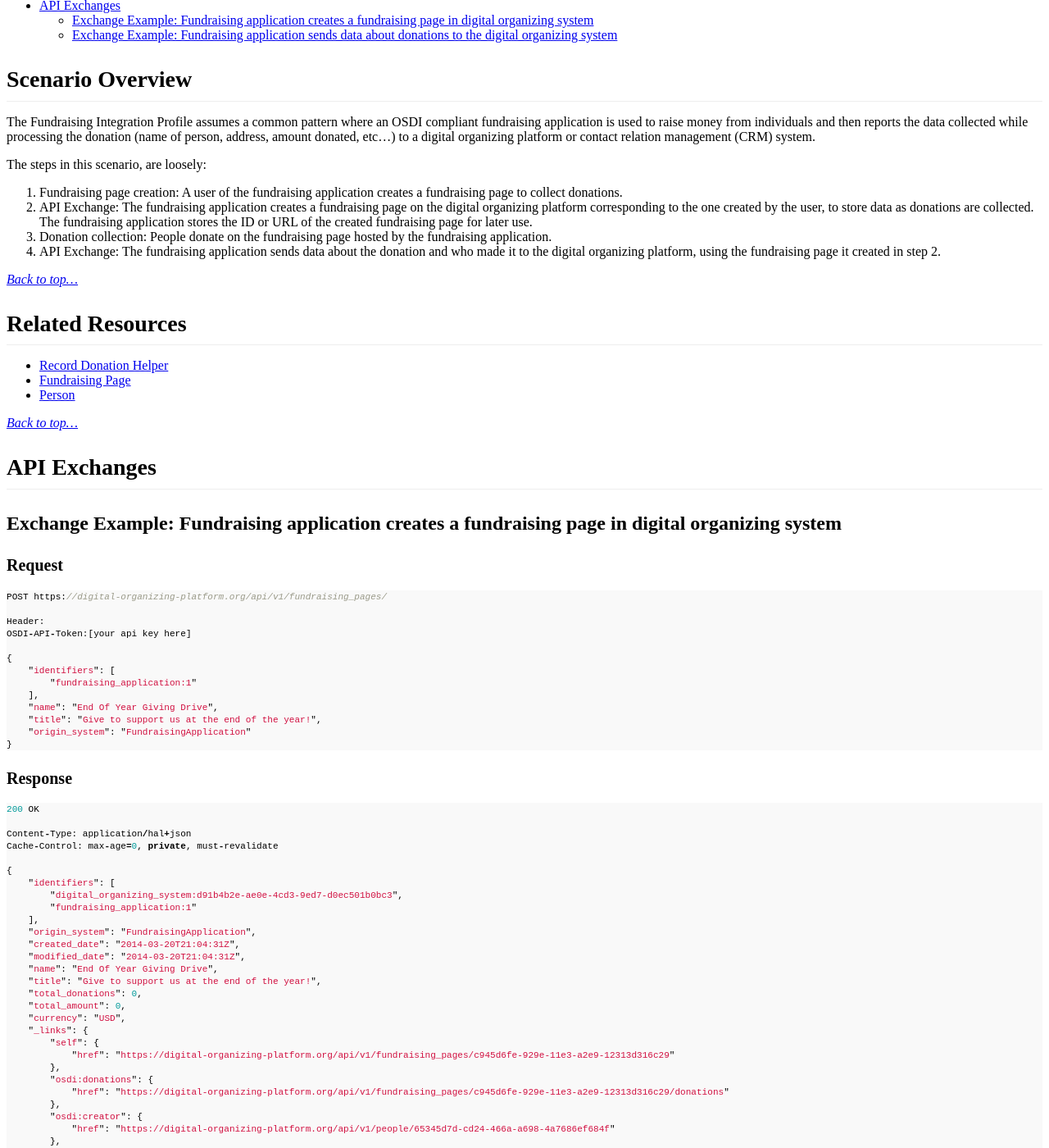
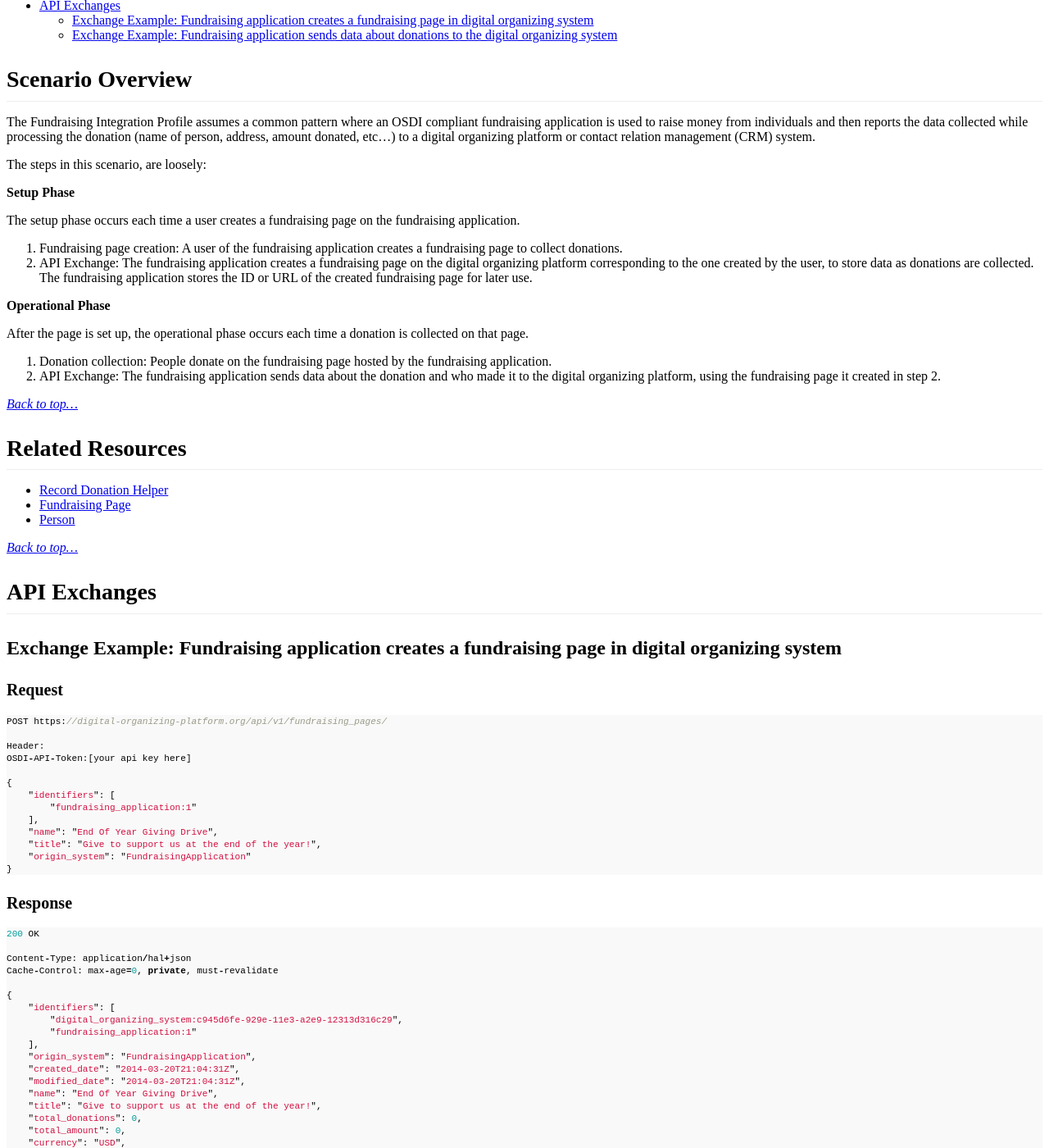
Before and after one commit to opensupporter/osdi-docs, a Jekyll site: the page built from fundraising_profile.md, in a window 1280 px wide and 1400 px high, scrolled down 1054 px. Shown: the whole window at 82% size. Built offline with Jekyll 4.4.1, drawn with Linux system fonts in a browser that asks for light colours; a style sheet for code colours, icons or effects is not loaded; some of the changed text lies outside the part shown.

Commit message:
update for phases

```diff
--- a/fundraising_profile.md
+++ b/fundraising_profile.md
@@ -22,10 +22,19 @@ The Fundraising Integration Profile assumes a common pattern where an OSDI compl
 
 The steps in this scenario, are loosely:
 
+**Setup Phase**
+
+The setup phase occurs each time a user creates a fundraising page on the fundraising application.
+
 1. Fundraising page creation: A user of the fundraising application creates a fundraising page to collect donations.
 2. API Exchange: The fundraising application creates a fundraising page on the digital organizing platform corresponding to the one created by the user, to store data as donations are collected. The fundraising application stores the ID or URL of the created fundraising page for later use.
-3. Donation collection: People donate on the fundraising page hosted by the fundraising application.
-4. API Exchange: The fundraising application sends data about the donation and who made it to the digital organizing platform, using the fundraising page it created in step 2.
+
+**Operational Phase**
+
+After the page is set up, the operational phase occurs each time a donation is collected on that page.
+
+1. Donation collection: People donate on the fundraising page hosted by the fundraising application.
+2. API Exchange: The fundraising application sends data about the donation and who made it to the digital organizing platform, using the fundraising page it created in step 2.
 
 _[Back to top...](#)_
 
@@ -69,7 +78,7 @@ Cache-Control: max-age=0, private, must-revalidate
 
 {
     "identifiers": [
-        "digital_organizing_system:d91b4b2e-ae0e-4cd3-9ed7-d0ec501b0bc3",
+        "digital_organizing_system:c945d6fe-929e-11e3-a2e9-12313d316c29",
         "fundraising_application:1"
     ],
     "origin_system": "FundraisingApplication",
@@ -172,7 +181,7 @@ Cache-Control: max-age=0, private, must-revalidate
 
 {
     "identifiers": [
-        "digital_organizing_system:d91b4b2e-ae0e-4cd3-9ed7-de9uemdse",
+        "digital_organizing_system:c945d6fe-929e-11e3-a2e9-12313d316c29",
     ],
     "created_date": "2014-03-20T21:04:31Z",
     "modified_date": "2014-03-20T21:04:31Z",
```
Also changed, not shown: list_exchange_profile.md (+11 -2 lines).
